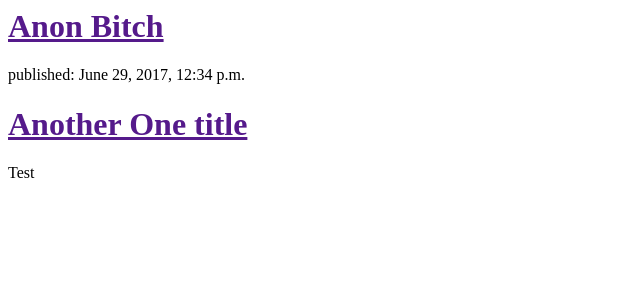
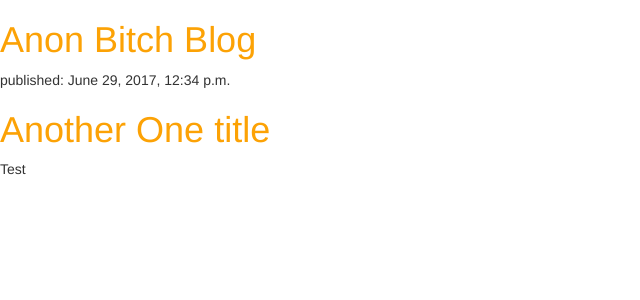
Before and after one commit to arrnwo/my-first-blog, a Django app: page / in a window 1280 px wide. Shown: the top 300 px of the page, without its empty margins (0-640 px from the left). Run offline with Django 3.2, Linux system fonts and the light colour scheme; data comes from the database, SQL or seed files in the repository; some libraries are stand-ins or nearby versions.

Commit message:
adding orange font to blog

```diff
--- /dev/null
+++ b/blog/static/css/blog.css
@@ -0,0 +1,3 @@
+h1 a {
+    color: #FCA205;
+}
--- a/blog/templates/blog/post_list.html
+++ b/blog/templates/blog/post_list.html
@@ -1,11 +1,16 @@
+{% load staticfiles %}
 <html>
     <head>
         <title>Anon Bitch blog</title>
+        <link rel="stylesheet" href="//maxcdn.bootstrapcdn.com/bootstrap/3.2.0/css/bootstrap.min.css">
+        <link rel="stylesheet" href="//maxcdn.bootstrapcdn.com/bootstrap/3.2.0/css/bootstrap-theme.min.css">
+        <link rel="stylesheet" href="{% static 'css/blog.css' %}">
     </head>
     <body>
         <div>
-            <h1><a href="">Anon Bitch</a></h1>
+            <h1><a href="">Anon Bitch Blog</a></h1>
         </div>
+
         {% for post in posts %}
             <div>
               <p>published: {{ post.published_date }}</p>
@@ -13,6 +18,5 @@
               <p>{{ post.text|linebreaksbr }}</p>
             </div>
         {% endfor %}
-
     </body>
 </html>
```
Lines whose indentation alone changed are shown as unchanged.
